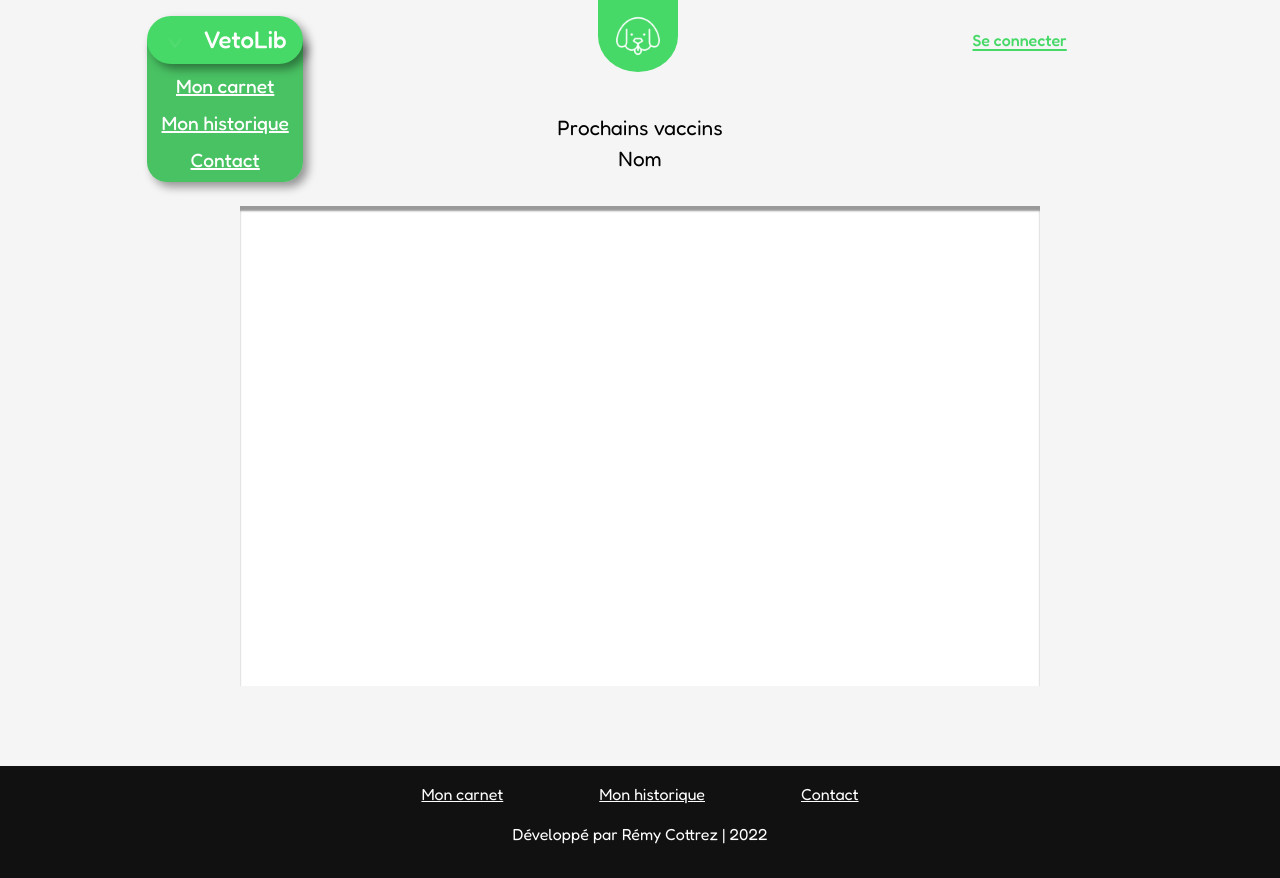
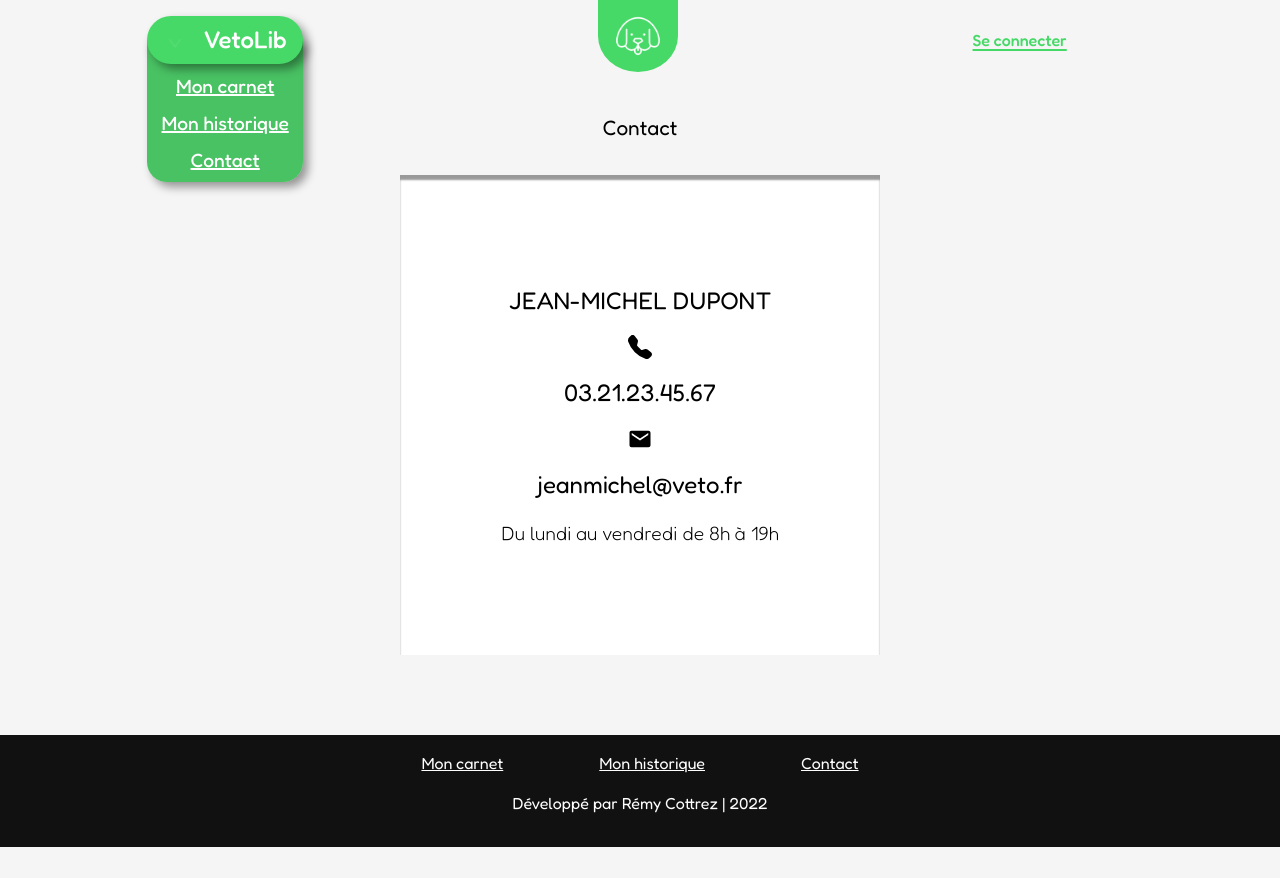
Before and after one commit to RemyCTRZ/vetolib, a React (Create React App) app: page /contact in a window 1280 px wide. After the commit the page ends 847 px from the top, so only its background shows below. Built offline with nearby package versions, Linux system fonts and the light colour scheme.

Commit message:
Contact créé

```diff
--- a/src/pages/App.js
+++ b/src/pages/App.js
@@ -2,12 +2,13 @@ import Footer from "../components/Footer";
 import Header from "../components/Header";
 import Accueil from "./Accueil";
 import Carnet from "./Carnet";
+import Contact from "./Contact";
 
 function App() {
     return (
         <div className="App">
             <Header />
-            <Carnet />
+            <Contact />
             <Footer />
         </div>
     );
--- /dev/null
+++ b/src/pages/Contact.js
@@ -0,0 +1,21 @@
+import '../style/Contact.css';
+import { BsTelephoneFill, BsFacebook } from 'react-icons/bs';
+import { IoMdMail } from 'react-icons/io';
+
+function Contact() {
+    return (
+        <div className="Contact">
+            <p className='contact-titre'>Contact</p>
+            <article className='contact'>
+                <p className='contact-nom'>JEAN-MICHEL DUPONT</p>
+                <BsTelephoneFill />
+                <p>03.21.23.45.67</p>
+                <IoMdMail />
+                <p>jeanmichel@veto.fr</p>
+                <p className='infos-contact'>Du lundi au vendredi de 8h à 19h</p>
+            </article>
+        </div>
+    );
+}
+
+export default Contact;
--- /dev/null
+++ b/src/style/Contact.css
@@ -0,0 +1,36 @@
+.Contact {
+    position: relative;
+    width: 100%;
+    display: flex;
+    flex-direction: column;
+    text-align: center;
+    align-items: center;
+    justify-content: center;
+    min-height: 80vh;
+}
+
+.contact-titre {
+    margin: 2rem;
+    font-size: 1.3em;
+}
+
+.contact {
+    display: flex;
+    flex-direction: column;
+    align-items: center;
+    justify-content: center;
+    gap: 1rem;
+    height: 30rem;
+    width: 30rem;
+    background-color: #fff;
+    margin-bottom: 5rem;
+    z-index: 1;
+    box-shadow: 0 5px 2px rgba(0, 0, 0, 0.4) inset;
+    padding: 3rem;
+    font-size: 1.5em;
+}
+
+.infos-contact {
+    font-size: 0.8em;
+    font-weight: 300;
+}
```
